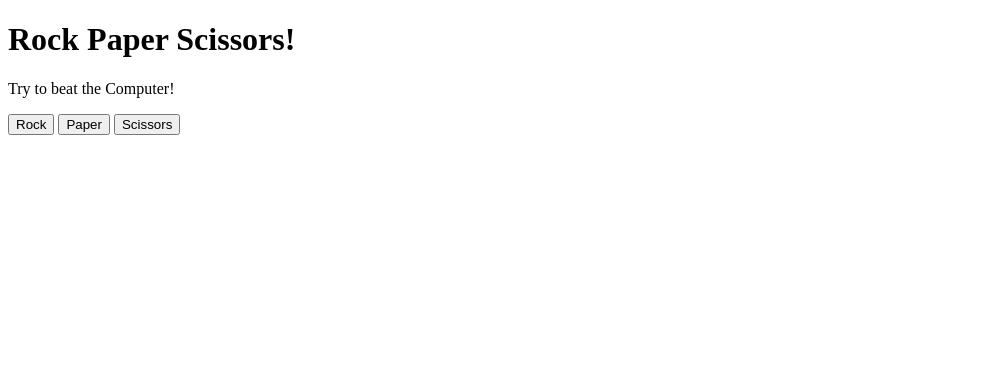
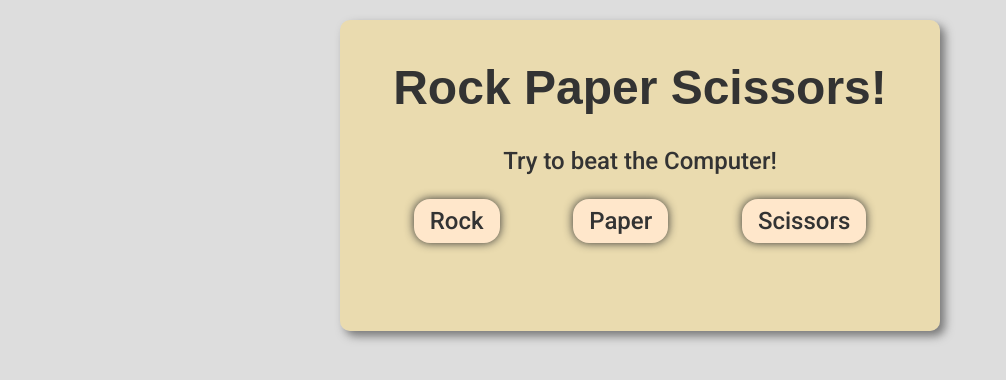
Before and after one commit to mattiabotto/rock-paper-scissors, a plain HTML site: page index.html in a window 1280 px wide. Shown: the whole page, without its empty margins (0-1006 px from the left). Drawn offline with Linux system fonts and the light colour scheme; a web font is replaced by a local one.

Commit message:
Add some styling
Had to modify some js logic too.
Still need to style the button hover and disabled.

```diff
--- a/game-script.js
+++ b/game-script.js
@@ -155,7 +155,6 @@ function playGame() {
   }
 
   function restartGame() {
-    console.log('Entered the restart function');
 
     // Remove restart button and final results
     for (let i = 0; i < 2; i++) {
@@ -163,7 +162,9 @@ function playGame() {
     }
 
     // Resetting the score UI
-    for (let child of resultsContainer.children) {
+    resultsContainer.firstChild.textContent = '';
+    const scores = document.querySelector('#scores');
+    for (child of scores.children) {
       child.textContent = '';
     }
 
--- a/index.html
+++ b/index.html
@@ -3,22 +3,29 @@
 <head>
   <meta charset="UTF-8">
   <meta name="viewport" content="width=device-width, initial-scale=1.0">
+  <link rel="preconnect" href="https://fonts.googleapis.com">
+  <link rel="preconnect" href="https://fonts.gstatic.com" crossorigin>
+  <link href="https://fonts.googleapis.com/css2?family=Original+Surfer&family=Roboto:ital,wght@0,100..900;1,100..900&display=swap" rel="stylesheet">
+  <link rel="stylesheet" href="./styles/style.css">
   <title>Rock Paper Scissors</title>
 </head>
 <body>
+  <div class="game-container">
     <h1>Rock Paper Scissors!</h1>
     <p>Try to beat the Computer!</p>
 
-  <div id="choice-container">
+    <div id="choice-container" class="flex space-even">
       <button id="rock-btn">Rock</button>
       <button id="paper-btn">Paper</button>
       <button id="scissors-btn">Scissors</button>
     </div>
-
-  <div id="results">
+    <div id="results" class="flex vertical shrink">
       <div id="round-result"></div>
-    <div id="human-score"></div>
-    <div id="computer-score"></div>
+      <div id="scores" class="flex space-between">
+        <div id="human-score" class="score"></div>
+        <div id="computer-score" class="score"></div>
+      </div>
+    </div>
   </div>
 
   <script src="./game-script.js" defer></script>
--- /dev/null
+++ b/styles/style.css
@@ -0,0 +1,87 @@
+html {
+  box-sizing: border-box;
+}
+
+*,
+*::before,
+*::after {
+  box-sizing: inherit;
+}
+
+body {
+  font-family: Roboto, sans-serif;
+  min-height: 100vh;
+  background-color: #ddd;
+  font-size: 1.5rem;
+  font-weight: 500;
+  color: #333;
+}
+
+.game-container {
+  width: 80vw;
+  min-width: 340px;
+  max-width: 600px;
+  margin: 20px auto;
+  background-color: #ffd86260;
+  padding: 40px 16px;
+  border-radius: 10px;
+  box-shadow: 5px 5px 10px #777;
+}
+
+h1 {
+  margin-top: 0;
+}
+
+h1,
+.score {
+  font-family: "Original Surfer", sans-serif;
+}
+
+p,
+h1,
+#results {
+  text-align: center;
+}
+
+#round-result {
+  margin-top: 24px;
+}
+
+button {
+  font: inherit;
+  color: inherit;
+  padding: 8px 16px;
+  border-radius: 16px;
+  background-color: rgb(255, 231, 203);
+  border: none;
+  box-shadow: 0 0 10px;
+}
+
+.flex {
+  display: flex;
+  flex-wrap: wrap;
+  gap: 16px;
+}
+
+.space-even {
+  justify-content: space-evenly;
+}
+
+.space-between {
+  justify-content: space-between;
+}
+
+.vertical {
+  flex-direction: column;
+  justify-content: flex-start;
+  align-items: center;
+  gap: 24px
+}
+
+.shrink {
+  flex: initial;
+}
+
+#scores {
+  gap: 40px;
+}
```
Lines whose indentation alone changed are shown as unchanged.
